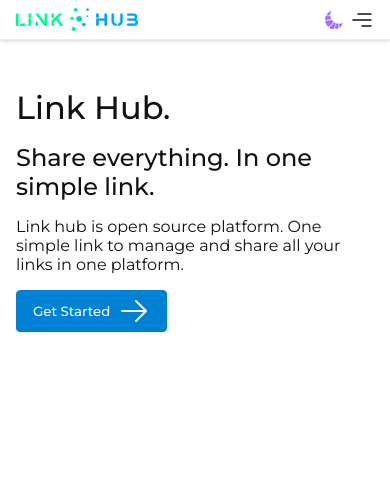
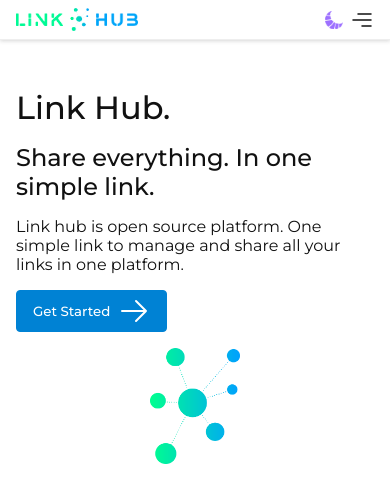
Before and after one commit to saran-3012/link-hub, a React (Vite) app in the folder client/: page / in a window 390 px wide. Shown: the top 502 px of the page. Built offline with nearby package versions, Linux system fonts and the light colour scheme; no server answers.

Commit message:
responsiveness 40% complete

```diff
--- a/client/src/components/Hero/Hero.css
+++ b/client/src/components/Hero/Hero.css
@@ -29,8 +29,14 @@
     font-size: 1rem;
 }
 
-.hero__img{
-    display: none;
+.hero__imgcontainer{
+    display: flex;
+    align-items: center;
+    justify-content: center;
+    max-width: 45%;
+    padding-left: 10%;
+    padding-right: 10%;
+    object-fit: contain;
 }
 
 
@@ -52,8 +58,8 @@
         width: 45%;
     }
 
-    .hero__img{
-        display: block;
+    .hero__imgcontainer{
+        display: flex;
     }
 
 }
--- a/client/src/components/Hero/Hero.jsx
+++ b/client/src/components/Hero/Hero.jsx
@@ -3,7 +3,7 @@
 import './Hero.css';
 import Button from '../../components/Buttons/Button';
 import { Link } from 'react-router-dom';
-import appLogoStacked from '../../assets/app-logo-stacked.png';
+import appLogoStacked from '../../assets/app-logo-icon.png';
 
 const Hero = () => {
 
@@ -23,7 +23,7 @@
                     </Button>
                 </Link>
             </div>
-            <div className='hero__container'>
+            <div className='hero__imgcontainer'>
                 <img className='hero__img' src={appLogoStacked} alt="App Logo" />
             </div>
         </section>
```
Also changed, not shown: client/src/assets/app-logo-icon.png (added).
